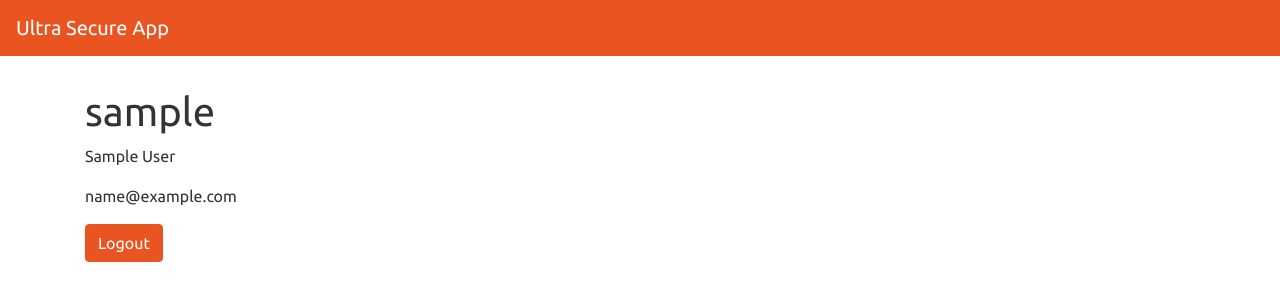
After one commit to astonbdev/flask-users, a Flask app: a page that uses templates/base.html in a window 1280 px wide. The commit adds this page. Shown: the top 301 px of the page. Run offline with Flask 2, Linux system fonts and the light colour scheme; the visitor is signed in with stand-in values (Sample User, id 1); tables that the repository leaves empty hold one stand-in row (values such as "Sample post").

Commit message:
Finished part one of exercise

```diff
--- a/app.py
+++ b/app.py
@@ -3,7 +3,7 @@ import os
 from flask import Flask, render_template, redirect, session
 from flask_debugtoolbar import DebugToolbarExtension
 from models import connect_db, db, User
-from forms import RegisterUserForm, LoginUserForm
+from forms import CSRFProtectForm, RegisterUserForm, LoginUserForm
 
 app = Flask(__name__)
 app.config["SQLALCHEMY_DATABASE_URI"] = "postgresql:///hashing_login"
@@ -19,12 +19,15 @@ toolbar = DebugToolbarExtension(app)
 
 @app.get('/')
 def show_homepage():
+    """displays homepage"""
 
     return redirect('/register')
 
 
 @app.route('/register', methods=["GET", "POST"])
 def register_new_user():
+    """adds user to db after validating then logs user into session"""
+
     form = RegisterUserForm()
 
     if form.validate_on_submit():
@@ -40,7 +43,9 @@ def register_new_user():
         db.session.add(new_user)
         db.session.commit()
 
-        return redirect('/secret')
+        session['username'] = new_user.username
+
+        return redirect(f'/users/{username}')
 
     else:
         return render_template('register.html', form=form)
@@ -48,6 +53,8 @@ def register_new_user():
 
 @app.route('/login', methods=["GET", "POST"])
 def login_user():
+    """log user into session"""
+
     form = LoginUserForm()
 
     if form.validate_on_submit():
@@ -57,10 +64,32 @@ def login_user():
         user = User.authenticate(username, password)
 
         if user:
-           session['username'] = user.username
-           return redirect('/secret')
+            session['username'] = user.username
+            return redirect(f'/users/{username}')
 
         else:
             form.username.errors = ['Bad name/password']
 
     return render_template('login.html', form=form)
+
+
+@app.get('/users/<username>')
+def show_user(username):
+    """displays user information"""
+
+    form = CSRFProtectForm()
+    user = User.query.get_or_404(username)
+
+    if session.get("username") == username:
+        return render_template("user.html", user=user, form=form)
+    else:
+        return redirect('/login')
+
+
+@app.post('/logout')
+def logout_user():
+    """logs out user from session"""
+
+    session.pop("username", None)
+
+    return redirect('/login')
--- a/forms.py
+++ b/forms.py
@@ -1,10 +1,11 @@
 from flask_wtf import FlaskForm
-from wtforms import StringField, SelectField, TextAreaField, BooleanField, PasswordField
-from wtforms.validators import InputRequired, Length, URL, Optional
+from wtforms import StringField, PasswordField
+from wtforms.validators import InputRequired, Length
 
 
 class RegisterUserForm(FlaskForm):
     """Register User Form class"""
+
     username = StringField('User Name',
                            validators=[InputRequired()])
     password = PasswordField('Password',
@@ -16,9 +17,15 @@ class RegisterUserForm(FlaskForm):
     last_name = StringField('Last Name',
                             validators=[InputRequired()])
 
+
 class LoginUserForm(FlaskForm):
     """Login the user"""
+
     username = StringField('User Name',
                            validators=[InputRequired()])
     password = PasswordField('Password',
                              validators=[InputRequired()])
+
+
+class CSRFProtectForm(FlaskForm):
+    """For CSRF protection"""
--- a/models.py
+++ b/models.py
@@ -14,6 +14,7 @@ def connect_db(app):
 
 
 class User(db.Model):
+    """User class"""
 
     __tablename__ = "users"
 
@@ -37,7 +38,7 @@ class User(db.Model):
 
     @classmethod
     def register(cls, username, pwd, email, first_name, last_name):
-        """registers user, adds to database"""
+        """Creates user instance, hashes password"""
 
         hashed_pwd = bcrypt.generate_password_hash(pwd).decode("utf8")
 
@@ -53,6 +54,8 @@ class User(db.Model):
 
     @classmethod
     def authenticate(cls, username, pwd):
+        """authenticate user"""
+
         user = cls.query.filter_by(username=username).one_or_none()
 
         if user and bcrypt.check_password_hash(user.password, pwd):
--- a/templates/base.html
+++ b/templates/base.html
@@ -6,7 +6,9 @@
 <body>
 <div class="navbar navbar-light bg-primary">
   <div class="navbar-container">
-    <div class="navbar-brand"><a class="text-white" href="/">Ultra Secure App</a></div>
+    <div class="navbar-brand">
+        <a class="text-white" href="/">Ultra Secure App</a>
+    </div>
   </div>
 </div>
 
--- /dev/null
+++ b/templates/secret.html
@@ -0,0 +1,6 @@
+{% extends 'base.html' %}
+
+{% block content %}
+<h1>SECRETS</h1>
+
+{% endblock %}
--- /dev/null
+++ b/templates/user.html
@@ -0,0 +1,17 @@
+{% extends 'base.html' %}
+
+{% block content %}
+
+<h1>{{ user.username }}</h1>
+<p>{{ user.first_name }} {{ user.last_name }}</p>
+<p>{{ user.email }}</p>
+
+
+<form  id="logout-form" action="/logout" method="POST">
+    {{form.hidden_tag()}}
+    <button
+        class="btn btn-primary"
+        id="logout"
+        type="submit">Logout</button>
+</form>
+{% endblock %}
```
